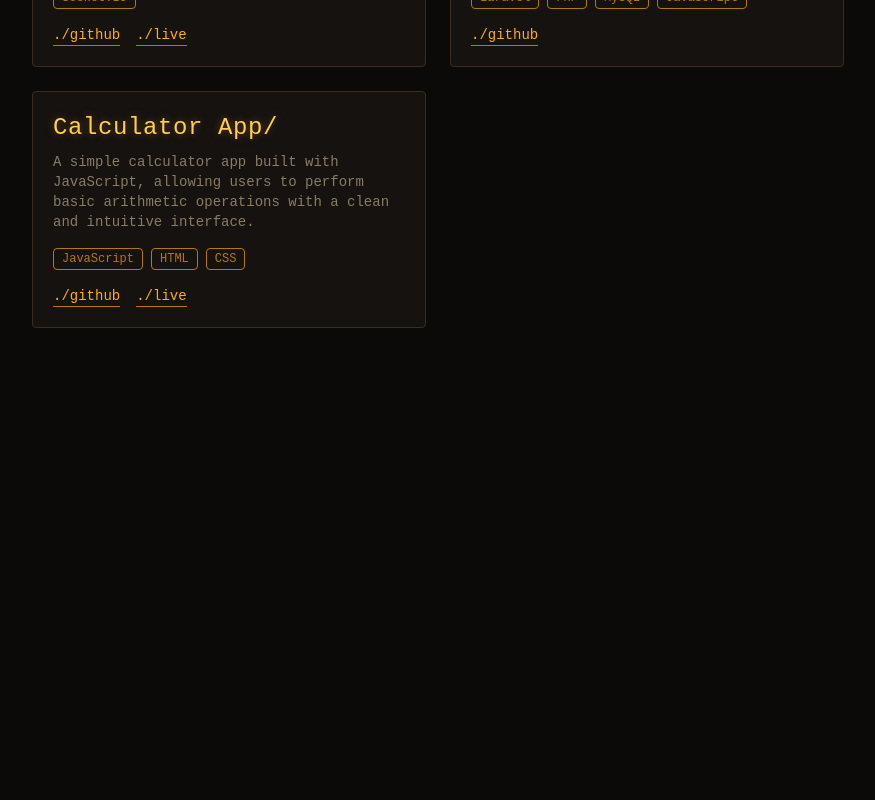
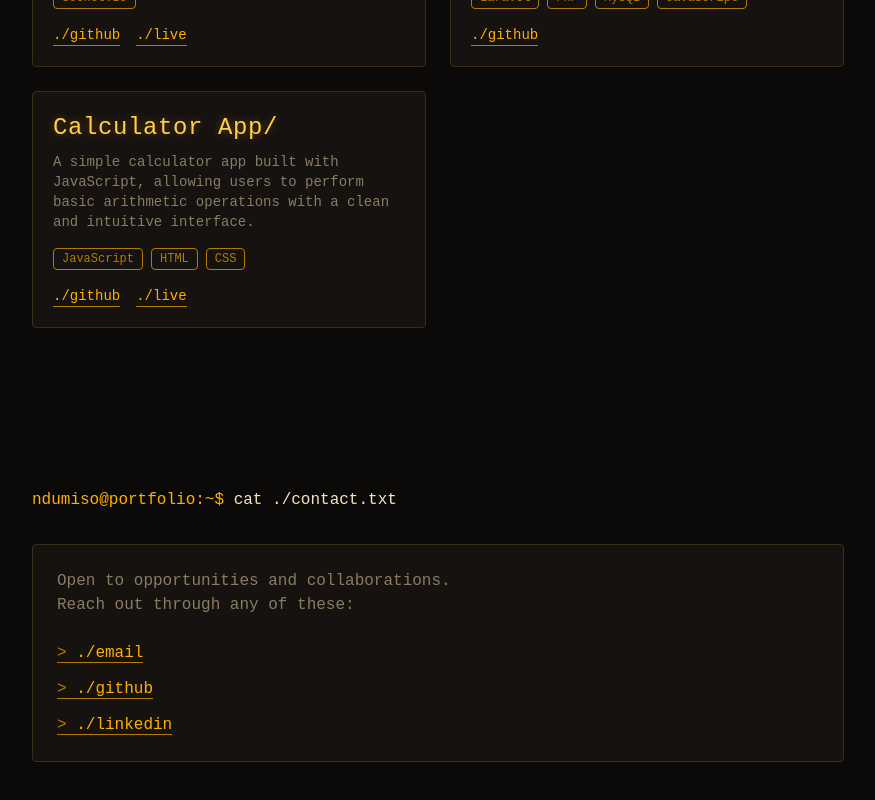
Before and after one commit to NduNdu21/ndumiso-mbangeleli, a React app: page / in a window 1280 px wide. Shown: the part 1156-1956 px from the top of the page, without its empty margins (202-1077 px from the left). Before the commit the page ends 1564 px from the top, so only its background shows below. Built offline with nearby package versions, Linux system fonts and the light colour scheme; the HTML template or start-up script is replaced by a standard one.

Commit message:
Simple contact page with links to email, github and linkedin

```diff
--- a/src/App.jsx
+++ b/src/App.jsx
@@ -1,11 +1,13 @@
 import Hero from "./sections/Hero";
 import Projects from "./sections/Projects";
+import Contacts from "./sections/Contacts";
 
 function App() {
   return (
     <>
       <Hero />
       <Projects />
+      <Contacts />
     </>
   )
 }
--- /dev/null
+++ b/src/sections/Contacts.jsx
@@ -0,0 +1,39 @@
+const LINKS = [
+  { label: "email", href: "mailto:ndumisobm@icloud.com" },
+  { label: "github", href: "https://github.com/NduNdu21" },
+  { label: "linkedin", href: "https://www.linkedin.com/in/ndumiso-mbangeleli-742a51274/" },
+];
+
+export default function Contact() {
+  return (
+    <section id="contact" className="py-20">
+      <div className="max-w-215 mx-auto px-6">
+        <p className="text-amber">
+          ndumiso@portfolio:~$ <span className="text-text">cat ./contact.txt</span>
+        </p>
+
+        <div className="mt-8 border border-border rounded-sm bg-bg-raised p-6">
+          <p className="text-text-dim max-w-[46ch]">
+            Open to opportunities and collaborations. Reach out through any
+            of these:
+          </p>
+
+          <ul className="mt-6 flex flex-col gap-3">
+            {LINKS.map((link) => (
+              <li key={link.label}>
+                <a
+                  href={link.href}
+                  target={link.href.startsWith("http") ? "_blank" : undefined}
+                  rel={link.href.startsWith("http") ? "noreferrer" : undefined}
+                  className="border-b-0 before:content-['>_'] before:text-amber-dim"
+                >
+                  ./{link.label}
+                </a>
+              </li>
+            ))}
+          </ul>
+        </div>
+      </div>
+    </section>
+  );
+}
```
